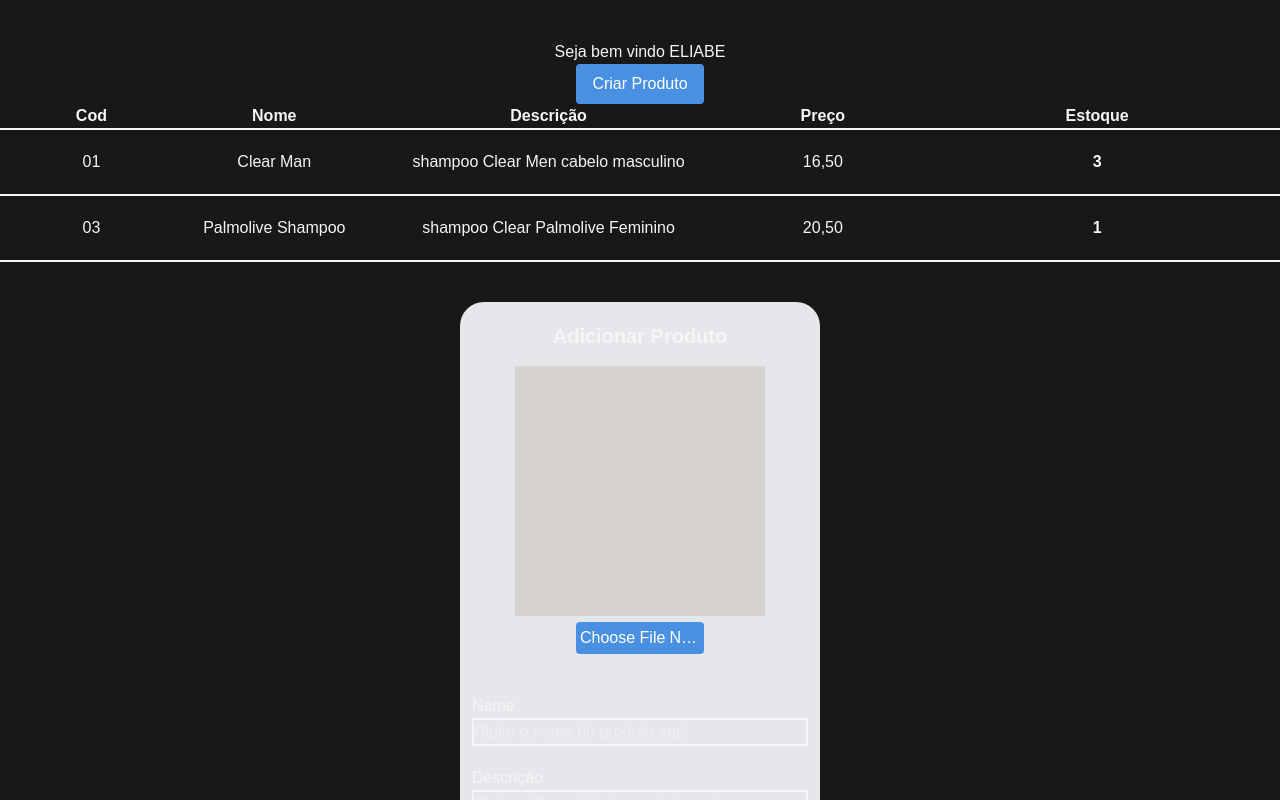
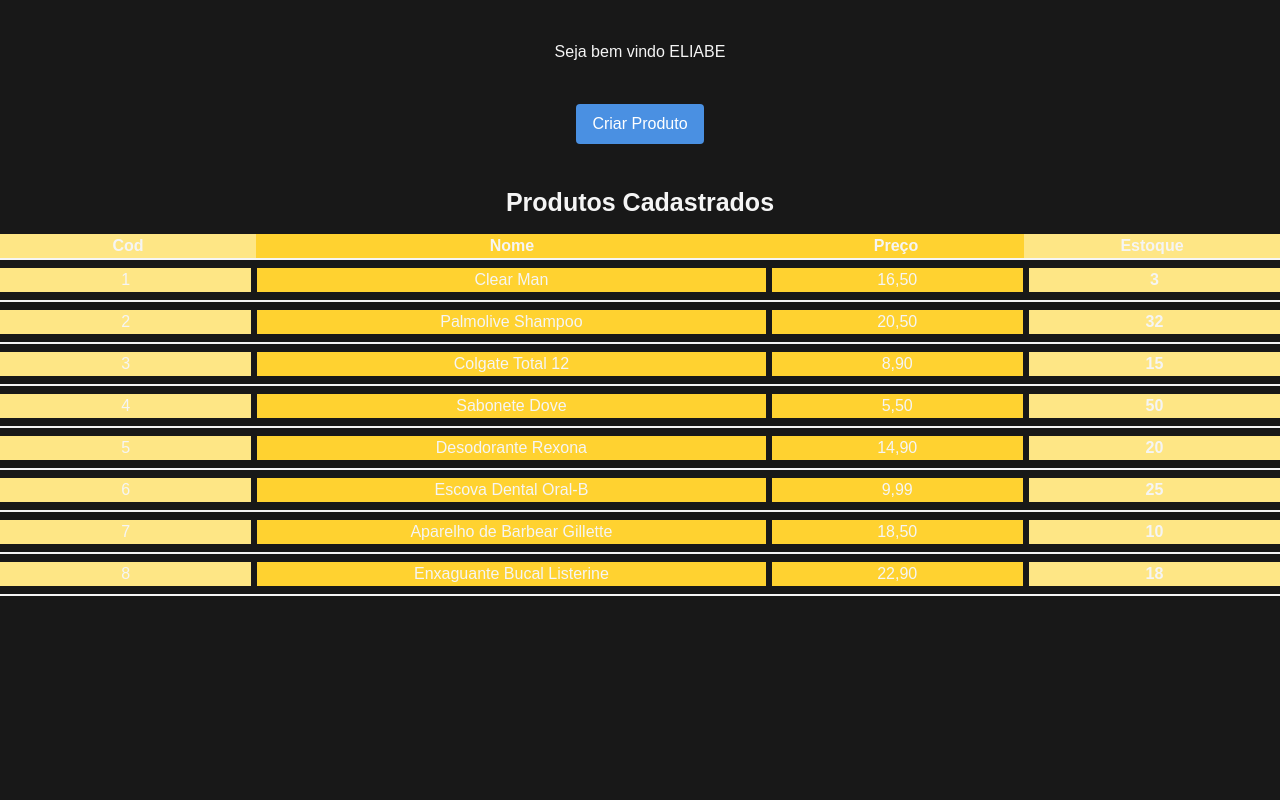
Before and after one commit to eliaberr/myStockFrontEnd, a Next.js app: page /pages/home in a window 1280 px wide. Shown: the top 800 px of the page. Built offline with nearby package versions, Linux system fonts and the light colour scheme.

Commit message:
feat:finished the modal

```diff
--- a/src/app/components/Header/header.tsx
+++ b/src/app/components/Header/header.tsx
@@ -2,7 +2,6 @@
     return (
         <section className="mt-10 text-center">
             <h2>Seja bem vindo ELIABE</h2>
-            <button className="bg-primary w-32 h-10 rounded text-white">Criar Produto</button>
         </section>
     )
 }
--- a/src/app/components/TableProduct/formTableProduct.tsx
+++ b/src/app/components/Modal/formModalProduct.tsx
@@ -1,8 +1,13 @@
 "use client";
 
-import { useState } from "react";
+import { products } from "@/app/helpers/products";
+import { useEffect, useState } from "react";
 
-export default function FormTableProduct() {
+interface ModalProps {
+  idProduct: number | null;
+}
+
+export default function FormModalProduct({ idProduct }: ModalProps) {
   const [name, setName] = useState("");
   const [description, setDescription] = useState("");
   const [price, setPrice] = useState("");
@@ -20,6 +25,21 @@
     const value = e.target.value;
     setPrice(formatPrice(value));
   };
+
+  useEffect(() => {
+    if (idProduct != null) {
+      const product = products[idProduct-1];
+      setName(product.name);
+      setDescription(product.description);
+      setPrice(product.price);
+      setQuantityStock(product.quantityStock);
+    }else{
+      setName("");
+      setDescription("");
+      setPrice("");
+      setQuantityStock("");
+    }
+  }, [idProduct]);
 
   return (
     <>
@@ -74,9 +94,9 @@
         </div>
         <button
           type="submit"
-          className="bg-primary w-36 h-8 rounded text-white mt-10 mx-auto"
+          className="bg-primary w-36 h-8 rounded text-white mt-5 mx-auto"
         >
-          Cadastrar Produto
+          {idProduct == null ? "Cadastrar Produto" : "Salvar Edição"}
         </button>
       </form>
       <p>{price}</p>
--- a/src/app/components/Modal/modal.tsx
+++ b/src/app/components/Modal/modal.tsx
@@ -1,11 +1,16 @@
 "use client";
 
 import Image from "next/image";
-import FormTableProduct from "../TableProduct/formTableProduct";
+import FormTableProduct from "./formModalProduct";
 import { useState } from "react";
 import { CiTrash } from "react-icons/ci";
 
-export default function Modal() {
+interface ModalProps {
+  closeModal: () => void;
+  idProduct: number | null
+}
+
+export default function Modal({idProduct, closeModal }: ModalProps) {
   const [fileName, setFileName] = useState("");
   const [imageUrl, setImageUrl] = useState<string | null>(null);
 
@@ -24,10 +29,12 @@
   };
 
   return (
-    <section className="mt-10 text-center w-[360px] py-5 px-3 rounded-3xl shadow-2xs mx-auto bg-gray-200">
+    <section className="fixed inset-0 flex flex-col items-center justify-center bg-black/50">
+      <div className="text-center w-[360px] max-h-[700px] py-3 px-3 rounded-3xl shadow-2xs mx-auto bg-gray-200 mt-10 overflow-y-auto relative">
+        <button className="absolute right-10 bg-red-500" onClick={closeModal}>x</button>
         <h2 className="font-bold text-xl">Adicionar Produto</h2>
         <div>
-        <div className="mt-4 w-[250px] h-[250px] mx-auto bg-stone-300 flex justify-center items-center">
+          <div className="mt-4 w-[200px] h-[200px] mx-auto bg-stone-300 flex justify-center items-center">
             {imageUrl === null ? (
               <></>
             ) : (
@@ -56,7 +63,10 @@
 
           {fileName && <p>{fileName}</p>}
         </div>
-      <FormTableProduct />
+        <FormTableProduct
+          idProduct={idProduct}
+        />
+      </div>
     </section>
   );
 }
--- a/src/app/components/TableProduct/tableProduct.tsx
+++ b/src/app/components/TableProduct/tableProduct.tsx
@@ -1,29 +1,46 @@
+"use client";
+
+import { useState } from "react";
+import Modal from "../Modal/modal";
+import { products } from "@/app/helpers/products";
+
 export default function TableProduct() {
+  const [openModal, setOpenModal] = useState(false);
+  const [idProductModal, setIdProductModal] = useState<number | null>(null);
+
   return (
-    <table className="grid ">
-        <thead className="grid grid-cols-7 border-b-2">
-            <th className="text-center ">Cod</th>
-            <th>Nome</th>
-            <th className=" col-span-2">Descrição</th>
-            <th>Preço</th>
-            <th className=" col-span-2">Estoque</th>
+    <div className="mt-10">
+      <button
+        onClick={() => {setOpenModal(true);setIdProductModal(null)}}
+        className="bg-primary w-32 h-10 rounded text-white"
+      >
+        Criar Produto
+      </button>
+      <h2 className="mt-10 font-extrabold text-[25px]">Produtos Cadastrados</h2>
+      <table className="grid mt-3">
+        <thead>
+          <tr className="grid grid-cols-5 border-b-2">
+            <th className="text-center bg-amber-200 ">Cod</th>
+            <th className="bg-amber-300 col-span-2">Nome</th>
+            <th className=" col-span-2 bg-amber-200 hidden">Descrição</th>
+            <th className="bg-amber-300">Preço</th>
+            <th className="bg-amber-200">Estoque</th>
+          </tr>
         </thead>
         <tbody className="">
-            <tr className="grid grid-cols-7 py-5 border-b-2">
-                <td className="text-center ">01</td>
-                <td>Clear Man</td>
-                <td className=" col-span-2">shampoo Clear Men cabelo masculino</td>
-                <td>16,50</td>
-                <th className=" col-span-2">3</th>
+          {products.map((index) => (
+            <tr onClick={() => {setIdProductModal(index.id); setOpenModal(true)}} key={index.id} className="grid grid-cols-5 py-2 border-b-2 gap-1.5">
+              <td className="text-center bg-amber-200 break-words">{index.id}</td>
+              <td className="overflow-hidden bg-amber-300 break-all col-span-2">{index.name}</td>
+              <td className="col-span-2 overflow-hidden bg-amber-200 hidden">{index.description}</td>
+              <td className="bg-amber-300">{index.price}</td>
+              <th className=" bg-amber-200">{index.quantityStock}</th>
             </tr>
-            <tr className="grid grid-cols-7 py-5 border-b-2">
-                <td className="text-center ">03</td>
-                <td className="overflow-hidden">Palmolive Shampoo</td>
-                <td className=" col-span-2">shampoo Clear Palmolive Feminino</td>
-                <td>20,50</td>
-                <th className=" col-span-2">1</th>
-            </tr>
+          ))}
         </tbody>
-    </table>
+      </table>
+
+      {openModal ? <Modal idProduct={idProductModal} closeModal={() => setOpenModal(false)} /> : <></>}
+    </div>
   );
 }
--- /dev/null
+++ b/src/app/helpers/products.ts
@@ -0,0 +1,58 @@
+export const products = [
+    {
+        id: 1,
+        name: "Clear Man",
+        description: "Shampoo Clear Men cabelo masculino",
+        price: "16,50",
+        quantityStock: "3"
+    },
+    {
+        id: 2,
+        name: "Palmolive Shampoo",
+        description: "Shampoo Palmolive feminino",
+        price: "20,50",
+        quantityStock: "32"
+    },
+    {
+        id: 3,
+        name: "Colgate Total 12",
+        description: "Creme dental proteção contra cáries",
+        price: "8,90",
+        quantityStock: "15"
+    },
+    {
+        id: 4,
+        name: "Sabonete Dove",
+        description: "Sabonete hidratante para pele macia",
+        price: "5,50",
+        quantityStock: "50"
+    },
+    {
+        id: 5,
+        name: "Desodorante Rexona",
+        description: "Antitranspirante aerosol de longa duração",
+        price: "14,90",
+        quantityStock: "20"
+    },
+    {
+        id: 6,
+        name: "Escova Dental Oral-B",
+        description: "Escova de dentes com cerdas macias",
+        price: "9,99",
+        quantityStock: "25"
+    },
+    {
+        id: 7,
+        name: "Aparelho de Barbear Gillette",
+        description: "Lâmina dupla para um barbear mais rente",
+        price: "18,50",
+        quantityStock: "10"
+    },
+    {
+        id: 8,
+        name: "Enxaguante Bucal Listerine",
+        description: "Antisséptico bucal para hálito fresco",
+        price: "22,90",
+        quantityStock: "18"
+    }
+];
--- a/src/app/pages/home/page.tsx
+++ b/src/app/pages/home/page.tsx
@@ -1,5 +1,4 @@
 import Header from "@/app/components/Header/header";
-import Modal from "@/app/components/Modal/modal";
 import TableProduct from "@/app/components/TableProduct/tableProduct";
 
 export default function home(){
@@ -7,7 +6,6 @@
         <section className="mt-10 text-center">
             <Header/>
             <TableProduct/>
-            <Modal/>
         </section>
     )
 }
```
Lines whose indentation alone changed are shown as unchanged.
